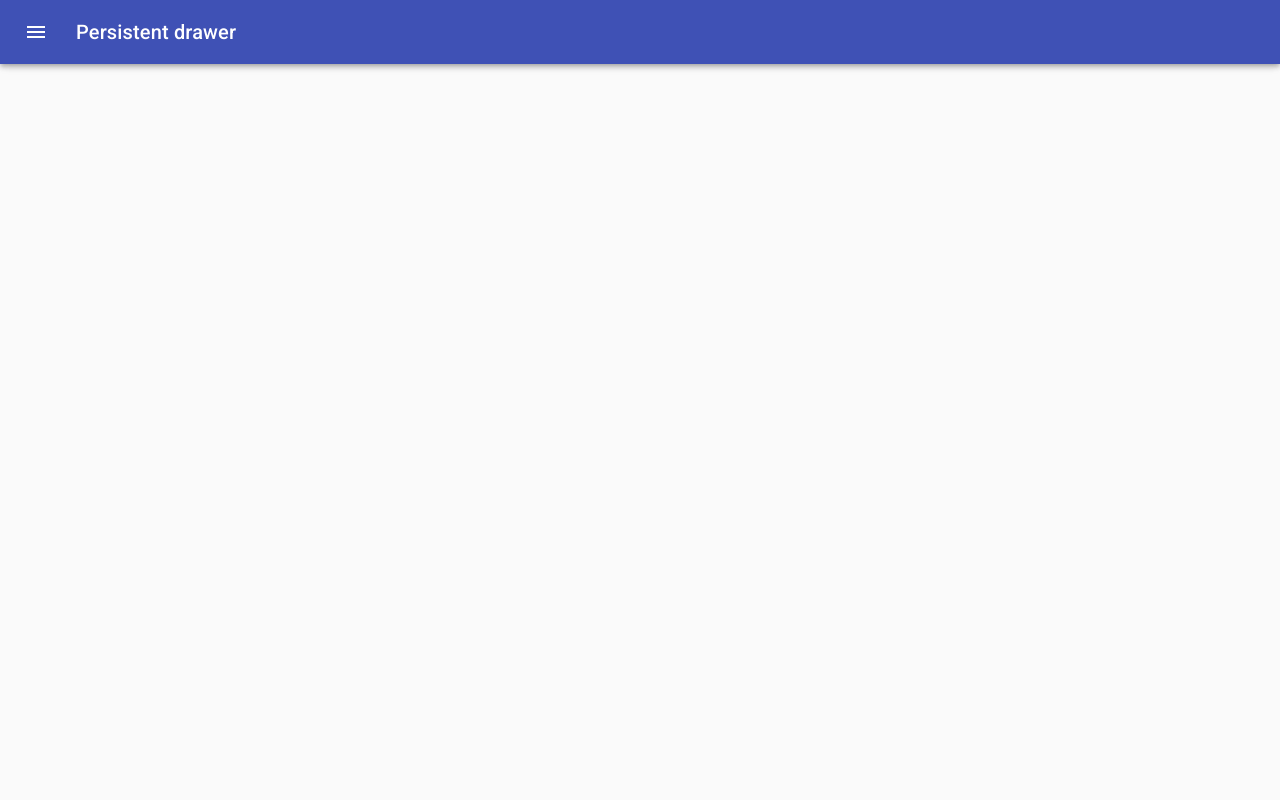
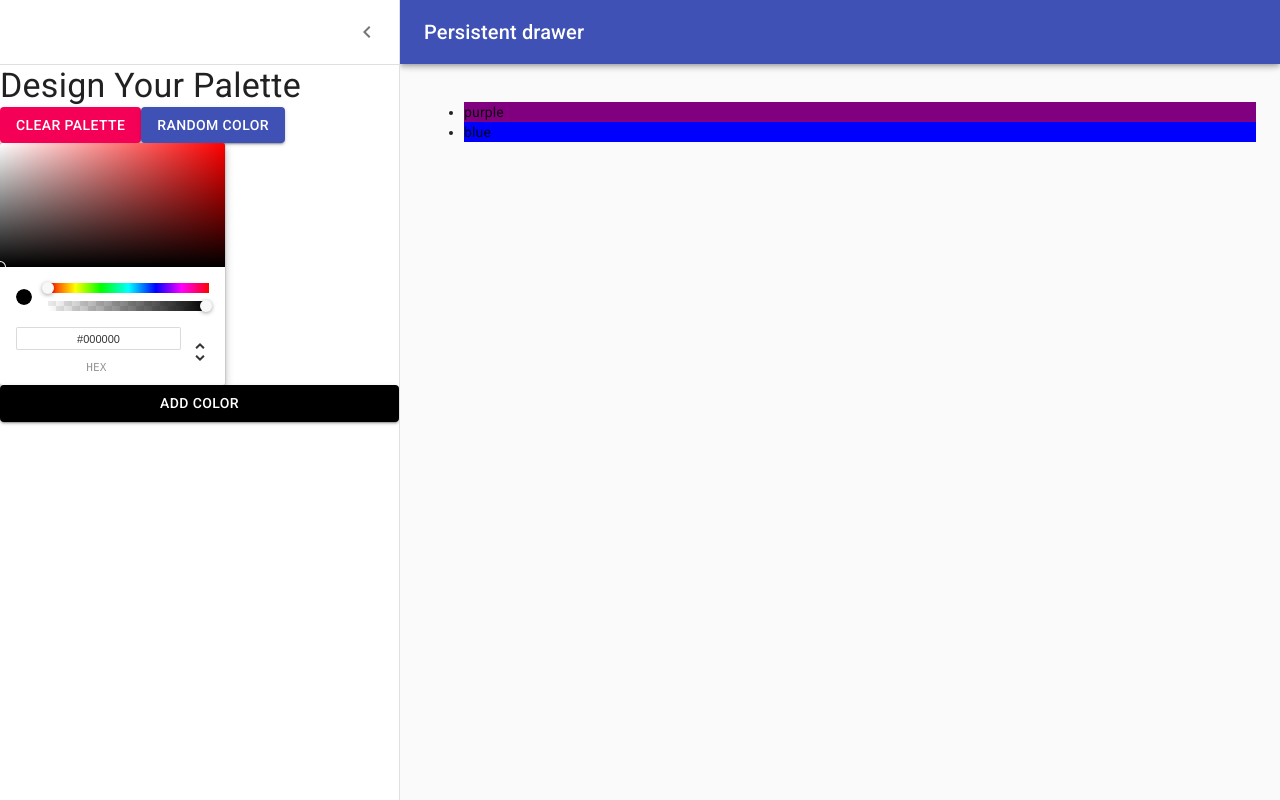
Before and after one commit to JeremyCrichton/color-palette, a React (Create React App) app: page /palette/new in a window 1280 px wide. Built offline with nearby package versions, Linux system fonts and the light colour scheme.

Commit message:
add colorpicker state

```diff
--- a/src/NewPaletteForm.js
+++ b/src/NewPaletteForm.js
@@ -1,4 +1,4 @@
-import React, { useState } from 'react';
+import React, { useState, useEffect } from 'react';
 import clsx from 'clsx';
 import { makeStyles } from '@material-ui/core/styles';
 import Drawer from '@material-ui/core/Drawer';
@@ -73,7 +73,13 @@
 
 const NewPaletteForm = () => {
   const classes = useStyles();
-  const [open, setOpen] = useState(false);
+  const [open, setOpen] = useState(true);
+  const [currentColor, setCurrentColor] = useState('black');
+  const [colors, setColors] = useState(['purple', 'blue']);
+
+  useEffect(() => {
+    console.log(colors);
+  }, [colors]);
 
   const handleDrawerOpen = () => {
     setOpen(true);
@@ -81,6 +87,14 @@
 
   const handleDrawerClose = () => {
     setOpen(false);
+  };
+
+  const handleChangeColor = newColor => {
+    setCurrentColor(newColor.hex);
+  };
+
+  const addNewColor = () => {
+    setColors([...colors, currentColor]);
   };
 
   return (
@@ -132,12 +146,17 @@
           </Button>
         </div>
         <ChromePicker
-          color="purple"
+          color={currentColor}
           onChangeComplete={newColor => {
-            console.log(newColor);
+            handleChangeColor(newColor);
           }}
         />
-        <Button variant="contained" color="primary">
+        <Button
+          variant="contained"
+          color="primary"
+          style={{ backgroundColor: currentColor }}
+          onClick={addNewColor}
+        >
           Add Color
         </Button>
       </Drawer>
@@ -147,6 +166,13 @@
         })}
       >
         <div className={classes.drawerHeader} />
+        <ul>
+          {colors.map(color => (
+            <li key={color} style={{ backgroundColor: color }}>
+              {color}
+            </li>
+          ))}
+        </ul>
       </main>
     </div>
   );
```
